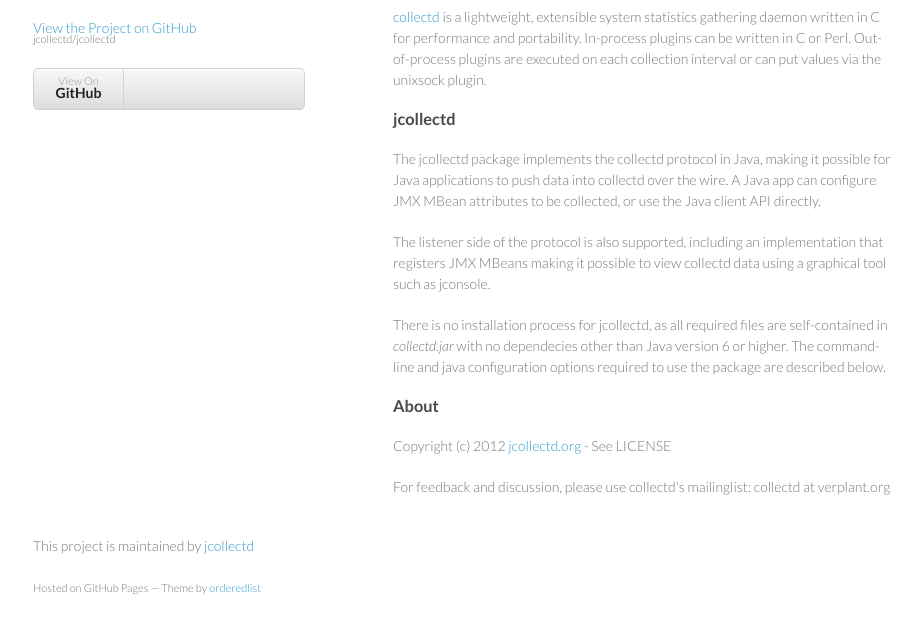
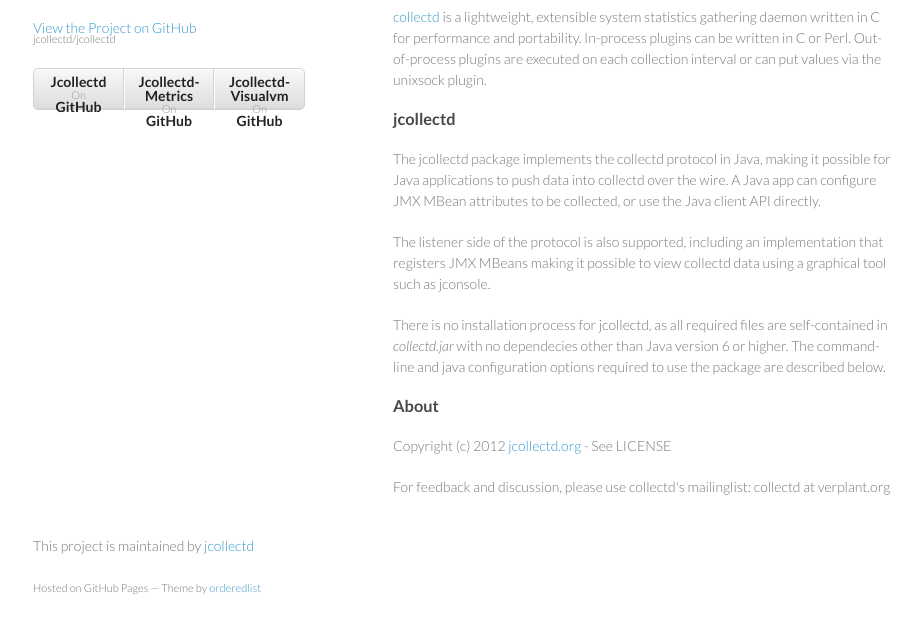
Before and after one commit to jcollectd/jcollectd.github.io, a plain HTML site: page index.html in a window 1280 px wide. Shown: the part 133-766 px from the top of the page, without its empty margins (177-1098 px from the left). Drawn offline with Linux system fonts and the light colour scheme.

Commit message:
changed links to projects

```diff
--- a/index.html
+++ b/index.html
@@ -22,9 +22,9 @@
 
 
         <ul>
-          <!--li><a href="https://github.com/jcollectd/jcollectd/zipball/master">Download <strong>ZIP File</strong></a></li>
-          <li><a href="https://github.com/jcollectd/jcollectd/tarball/master">Download <strong>TAR Ball</strong></a></li-->
-          <li><a href="https://github.com/jcollectd/jcollectd">View On <strong>GitHub</strong></a></li>
+          <li><a href="https://github.com/jcollectd/jcollectd"><strong>Jcollectd</strong> On <strong>GitHub</strong></a></li>
+          <li><a href="https://github.com/jcollectd/jcollectd-metrics"><strong>Jcollectd-Metrics</strong> On <strong>GitHub</strong></a></li>
+          <li><a href="https://github.com/jcollectd/jcollectd-visualvm"><strong>Jcollectd-Visualvm</strong> On <strong>GitHub</strong></a></li>
         </ul>
       </header>
       <section>
```
